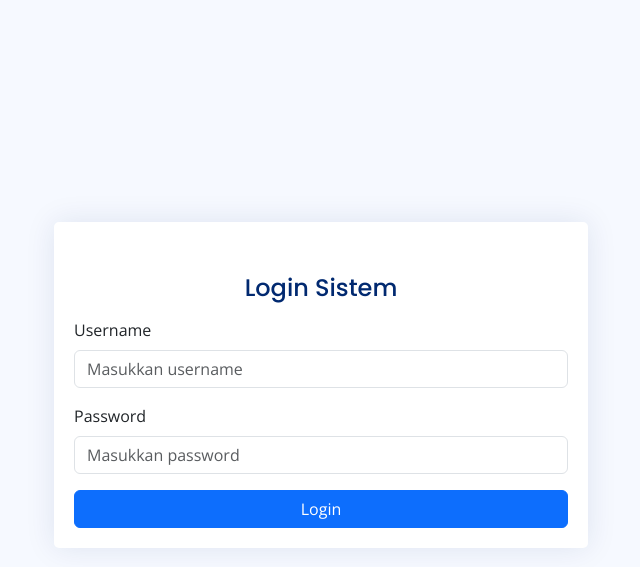
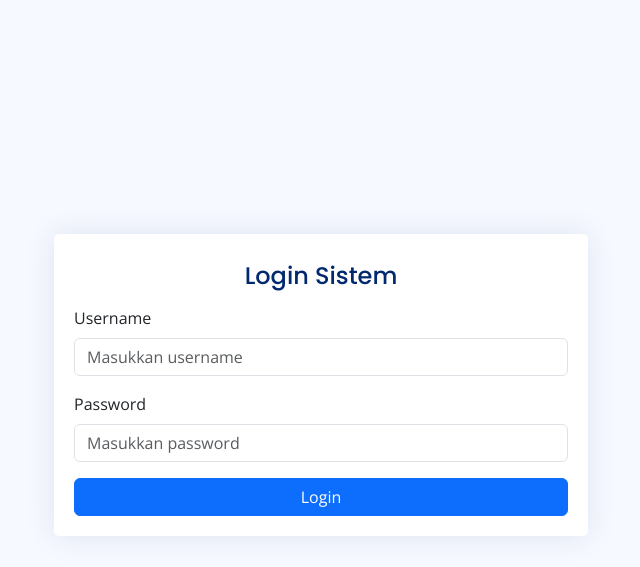
Before and after one commit to anagwer/monitoring, a PHP site: page /login.php in a window 1280 px wide. Shown: the top 567 px of the page, without its empty margins (319-959 px from the left). Run offline with PHP 8.4, Linux system fonts and the light colour scheme; some libraries are stand-ins or nearby versions.

Commit message:
update style login

```diff
--- a/index.php
+++ b/index.php
@@ -187,7 +187,7 @@
                 </div>
             </div>
             <br>
-            <button type="submit" name="monitoring" class="btn btn-primary" style="float: right;">Tampilkan</button>
+            <button type="submit" name="monitoring" class="btn btn-primary" style="float: right;">Tampilkan</button><br>
         </form>
         <?php
 
--- a/login.php
+++ b/login.php
@@ -80,13 +80,11 @@ if (isset($_POST['submit'])) {
 
             <div class="col-lg-6">
               <div class="card">
-
                 <div class="card-body">
-                <div class="col-lg-12 col-md-6 pt-4 text-center">
-                  <div class="pt-2 pb-2">
+                  <div class="text-center pt-2 pb-2">
                     <h5 class="card-title text-center pb-0 fs-4">Login Sistem</h5>
                   </div>
-                </div>
+
                   <?php if (isset($errorMsg)) { ?>
                     <div class="alert alert-danger alert-dismissible fade show" role="alert">
                     <?php echo $errorMsg; ?>
```
